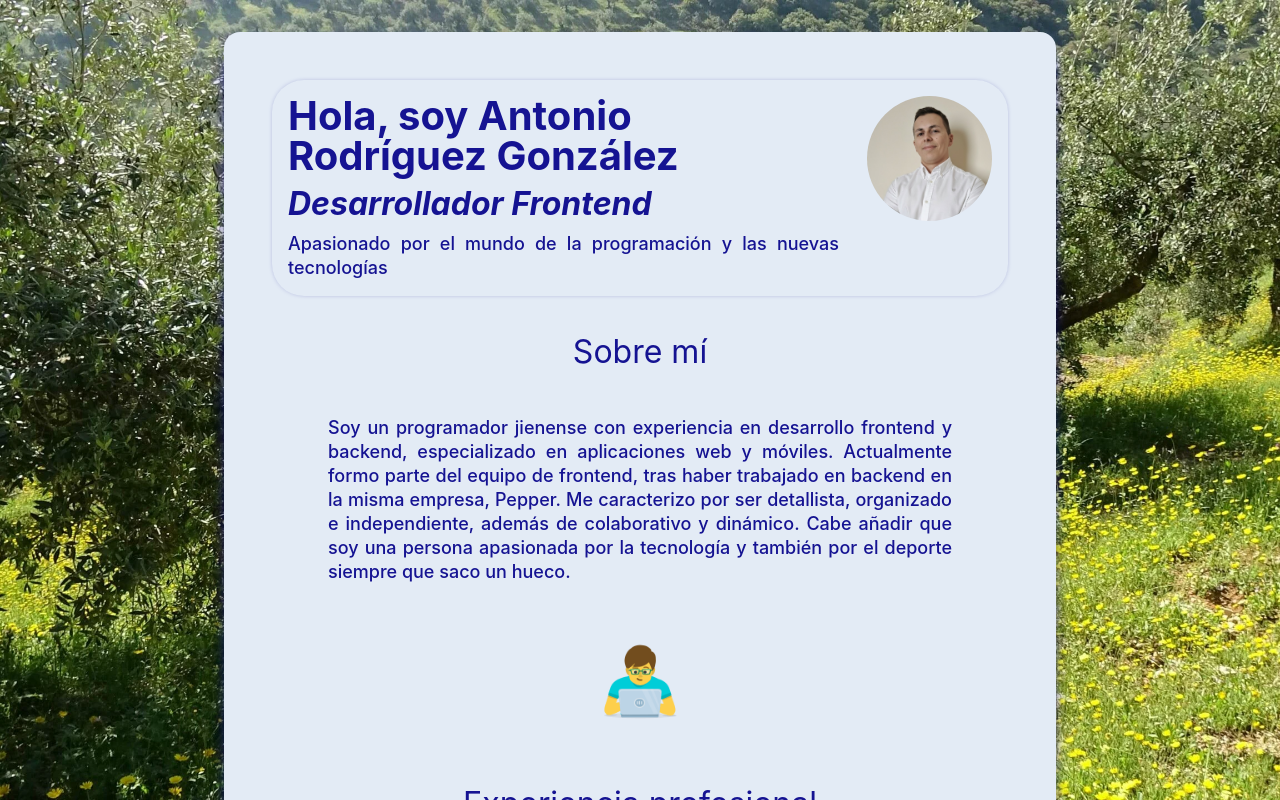
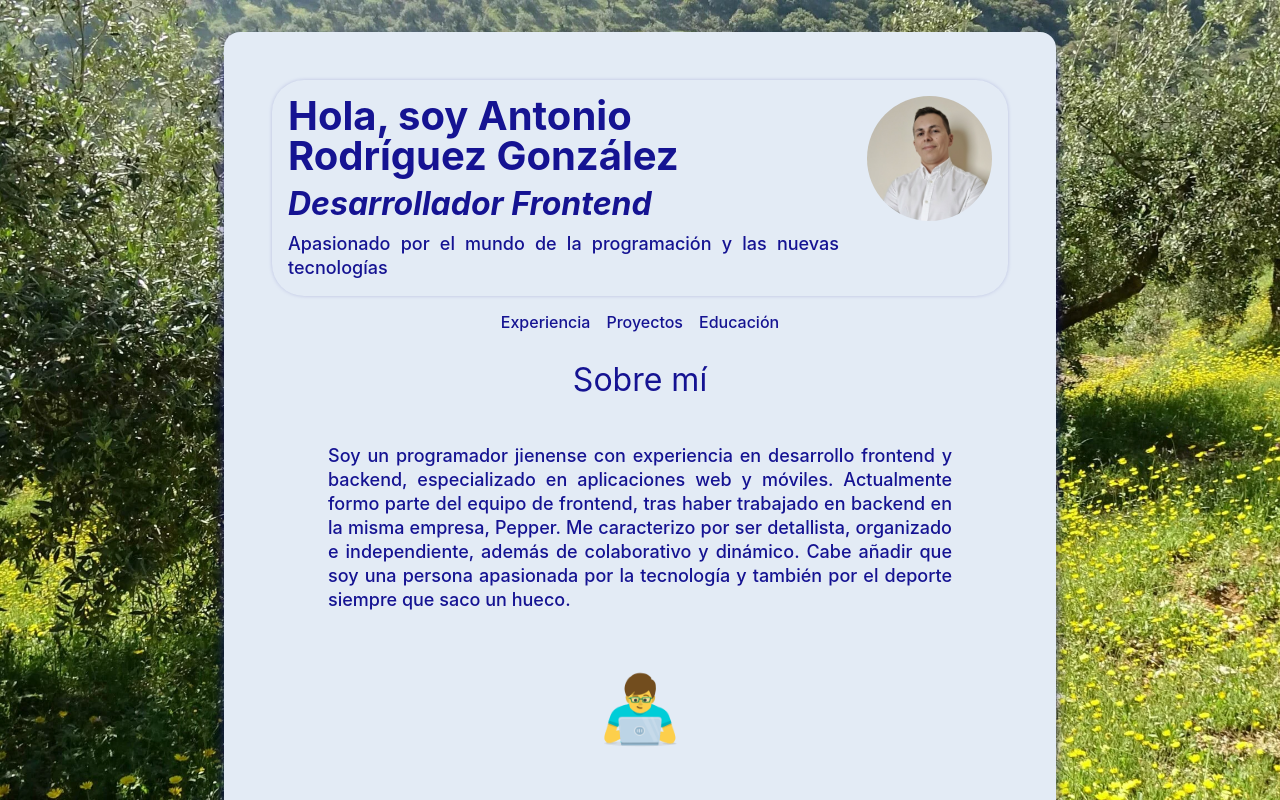
Before and after one commit to Anrogo/MyPortfolio, a Next.js app: page / in a window 1280 px wide. Shown: the top 800 px of the page. Built offline with nearby package versions, Linux system fonts and the light colour scheme.

Commit message:
nav bar links added

```diff
--- a/src/components/AboutMe/AboutMe.tsx
+++ b/src/components/AboutMe/AboutMe.tsx
@@ -7,7 +7,7 @@ import technologist from '@/assets/images/man-technologist.png';
 
 const AboutMe = () => {
   return (
-    <AboutMeSection>
+    <AboutMeSection id="about-me">
       <Subtitle fontWeight={theme.fontWeight.light}>Sobre mí</Subtitle>
       <AboutMeDescription>{AboutMeTexts.description}</AboutMeDescription>
       <Image src={technologist} width={100} height={100} alt="technologist man" unoptimized />
--- a/src/components/Education/Education.tsx
+++ b/src/components/Education/Education.tsx
@@ -5,7 +5,7 @@ import { EducationTexts } from '@/constants/texts';
 
 const Education = () => {
   return (
-    <EducationSection>
+    <EducationSection id="education">
       <Subtitle fontWeight={theme.fontWeight.light}>{EducationTexts.title}</Subtitle>
       <EducationList>
         {EducationTexts.education.map((education) => (
--- a/src/components/Experience/Experience.tsx
+++ b/src/components/Experience/Experience.tsx
@@ -10,7 +10,7 @@ import { ExperienceTexts } from '@/constants/texts';
 
 const Experience = () => {
   return (
-    <ExperienceSection>
+    <ExperienceSection id="experience">
       <Subtitle fontWeight={theme.fontWeight.light}>{ExperienceTexts.title}</Subtitle>
       <ExperienceList>
         {ExperienceTexts.jobs.map((job) => (
--- /dev/null
+++ b/src/components/NavBarLink/NavBarLink.styled.ts
@@ -0,0 +1,27 @@
+import { theme } from "@/styles/theme";
+import styled from "styled-components";
+
+export const NavBarLinkContainer = styled.ul`
+  list-style-type: none;
+  display: flex;
+  justify-content: center;
+  align-items: center;
+  gap: 16px;
+  margin: 0;
+  padding: 0;
+`;
+
+export const NavBarLinkItem = styled.li`
+  margin: 0;
+`;
+
+export const NavBarLinkAnchor = styled.a`
+  text-decoration: none;
+  color: ${theme.colors.blue4};
+  font-weight: ${theme.fontWeight.medium};
+  transition: color 0.3s ease;
+
+  &:hover {
+    color: ${theme.colors.blue2};
+  }
+`;
--- /dev/null
+++ b/src/components/NavBarLink/NavBarLink.tsx
@@ -0,0 +1,20 @@
+import { NavBarLinkContainer, NavBarLinkItem, NavBarLinkAnchor } from "./NavBarLink.styled";
+
+const NavBarLink = () => {
+
+    return (
+        <NavBarLinkContainer>
+            <NavBarLinkItem>
+                <NavBarLinkAnchor href="#experience">Experiencia</NavBarLinkAnchor>
+            </NavBarLinkItem>
+            <NavBarLinkItem>
+                <NavBarLinkAnchor href="#projects">Proyectos</NavBarLinkAnchor>
+            </NavBarLinkItem>
+            <NavBarLinkItem>
+                <NavBarLinkAnchor href="#education">Educación</NavBarLinkAnchor>
+            </NavBarLinkItem>
+        </NavBarLinkContainer>
+    )
+};
+
+export default NavBarLink;
--- a/src/components/Projects/Projects.tsx
+++ b/src/components/Projects/Projects.tsx
@@ -55,7 +55,7 @@ const renderProjectMedia = (media: ProjectMedia) => {
 
 const Projects = () => {
   return (
-    <ProjectsSection>
+    <ProjectsSection id="projects">
       <Subtitle fontWeight={theme.fontWeight.light}>{ProjectsTexts.title}</Subtitle>
       <ProjectsList>
         {ProjectsTexts.projects.map((project) => (
--- a/src/pages/index.tsx
+++ b/src/pages/index.tsx
@@ -3,6 +3,7 @@ import Copyright from '@/components/Copyright/Copyright';
 import Education from '@/components/Education/Education';
 import Experience from '@/components/Experience/Experience';
 import Hero from '@/components/Hero/Hero';
+import NavBarLink from '@/components/NavBarLink/NavBarLink';
 import Projects from '@/components/Projects/Projects';
 import { Container, MainContainer } from '@/styles/GlobalStyle';
 
@@ -11,6 +12,7 @@ const Home = () => {
     <MainContainer>
       <Container>
         <Hero />
+        <NavBarLink />
         <AboutMe />
         <Experience />
         <Projects />
--- a/src/styles/GlobalStyle.ts
+++ b/src/styles/GlobalStyle.ts
@@ -5,6 +5,10 @@ import { colors } from '@/constants/colors';
 export const GlobalStyle = createGlobalStyle`
   *, *::before, *::after {
     box-sizing: border-box;
+  }
+
+  html {
+    scroll-behavior: smooth;
   }
 
   body {
@@ -17,7 +21,6 @@ export const GlobalStyle = createGlobalStyle`
     background-repeat: no-repeat;
     background-attachment: fixed;
     color: ${theme.colors.blue4};
-    scroll-behavior: smooth;
   }
 `;
 
```
